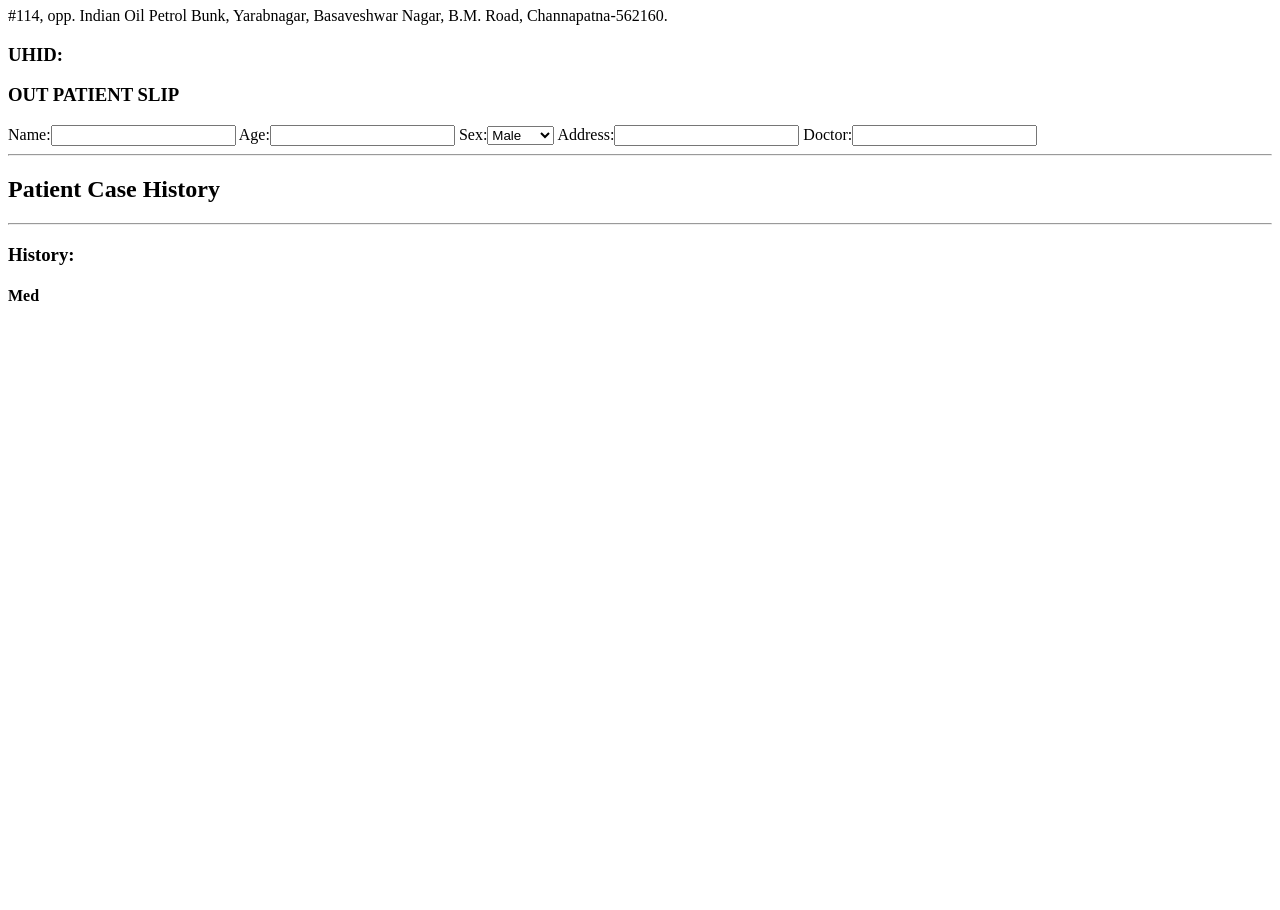
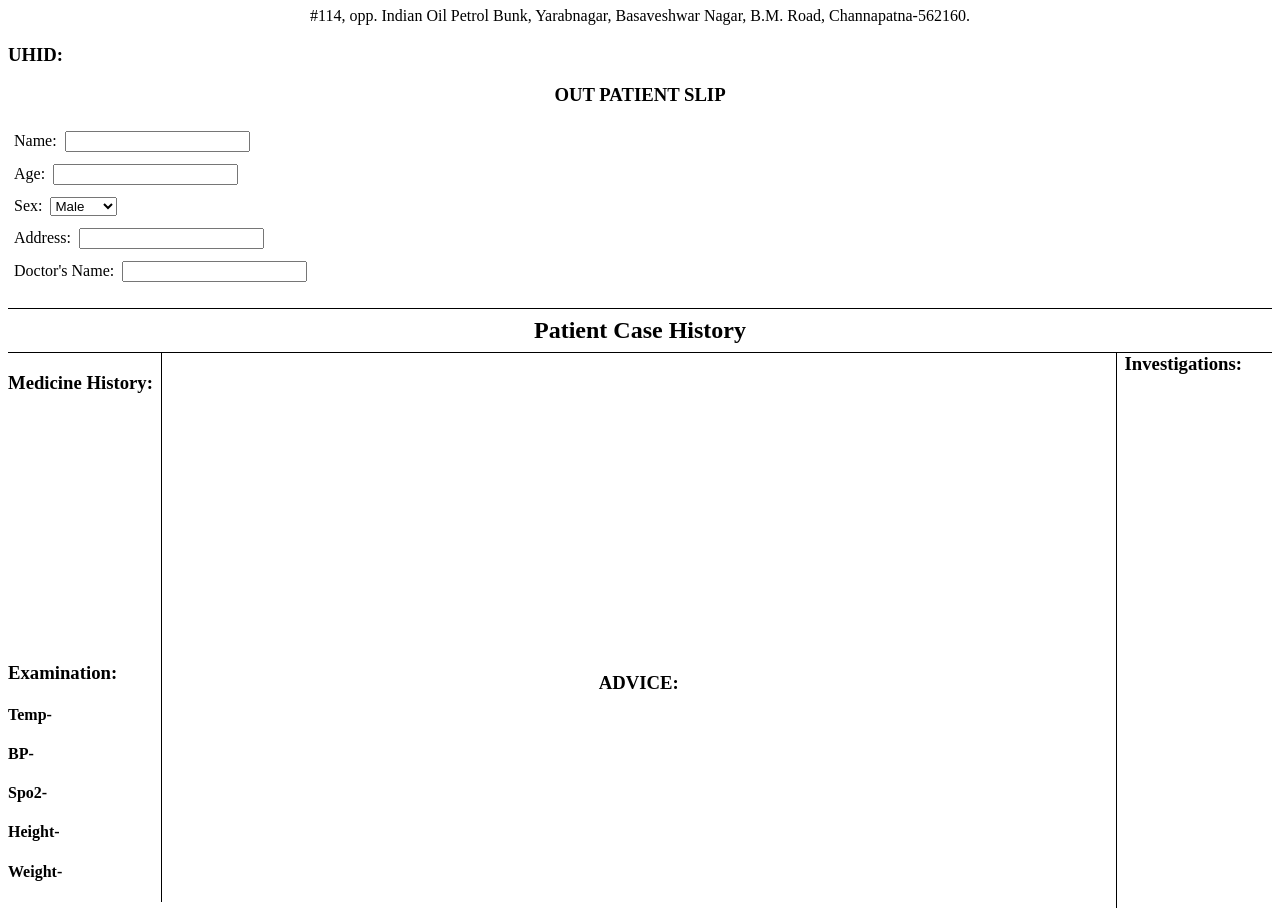
Before and after one commit to akif00/Trust-poly-clinic-OPD, an Electron app: page index.html in a window 1280 px wide. Shown: the part 73-983 px from the top of the page. Before the commit the page ends 800 px from the top, so only its background shows below. Drawn offline with Linux system fonts and the light colour scheme.

Commit message:
Resolved Print Errors

```diff
--- a/index.html
+++ b/index.html
@@ -1,7 +1,7 @@
 <!DOCTYPE html>
 <html lang="en">
   <head>
-       <link rel="stylesheet" href="style.css" media="print">
+    <link rel="stylesheet" href="style.css" />
     <title>OPD Application</title>
   </head>
   <body>
@@ -25,14 +25,25 @@
         </select></label
       >
       <label>Address:<input type="text" required /></label>
-      <label>Doctor:<input type="text" required /></label>
+      <label>Doctor's Name:<input type="text" required /></label>
     </form>
-    <hr />
-    <h2>Patient Case History</h2>
-    <hr />
-    <div>
-      <h3>History:</h3>
-      <h4>Med</h4>
+    <h2 class="case">Patient Case History</h2>
+    <div class="history">
+      <div class="box">
+        <h3>Medicine History:</h3>
+        <h3 class="exam">Examination:</h3>
+        <h4>Temp-</h4>
+        <h4>BP-</h4>
+        <h4>Spo2-</h4>
+        <h4>Height-</h4>
+        <h4>Weight-</h4>
+      </div>
+      <div class="advice">
+        <h3>ADVICE:</h3>
+      </div>
+      <div>
+        <h3 class="invest">Investigations:</h3>
+      </div>
     </div>
 
     <script src="index.js"></script>
--- a/index.js
+++ b/index.js
@@ -1,3 +1,3 @@
-const d = new Date();
-const date=[d.getFullYear(),d.getMonth(),d.getDate()].join('');
-console.log(date);
+var d = new Date();
+var date = [d.getFullYear(), d.getMonth() + 1, d.getDate()].join("");
+// console.log(date);
--- a/style.css
+++ b/style.css
@@ -10,6 +10,13 @@
   text-align: center;
 }
 
+.case {
+  border-top: 1.5px solid #000000;
+  border-bottom: 1.5px solid #000000;
+  padding-top: 8px;
+  padding-bottom: 8px;
+}
+
 form {
   display: flex;
   flex-direction: column;
@@ -19,6 +26,50 @@
   padding: 6px;
 }
 
+input,
+select {
+  margin-left: 8px;
+}
+
 h2 {
   text-align: center;
 }
+
+.history {
+  display: flex;
+  justify-content: space-between;
+}
+
+.invest {
+  padding-right: 30px;
+  padding-left: 8px;
+  border-left: 1.5px solid #000000;
+  height: 105%;
+  margin-top: -20px;
+}
+
+.box {
+  border-right: 1.5px solid #000000;
+  padding-right: 8px;
+  margin-top: -20px;
+  height: 100%;
+}
+
+.advice {
+  padding-top: 280px;
+}
+
+.exam {
+  padding-top: 250px;
+}
+
+@media print {
+  input {
+    border: 1px solid white;
+  }
+  select {
+    -moz-appearance: none;
+    -webkit-appearance: none;
+    border: 1px solid white;
+  }
+}
```
Lines whose indentation alone changed are shown as unchanged.
